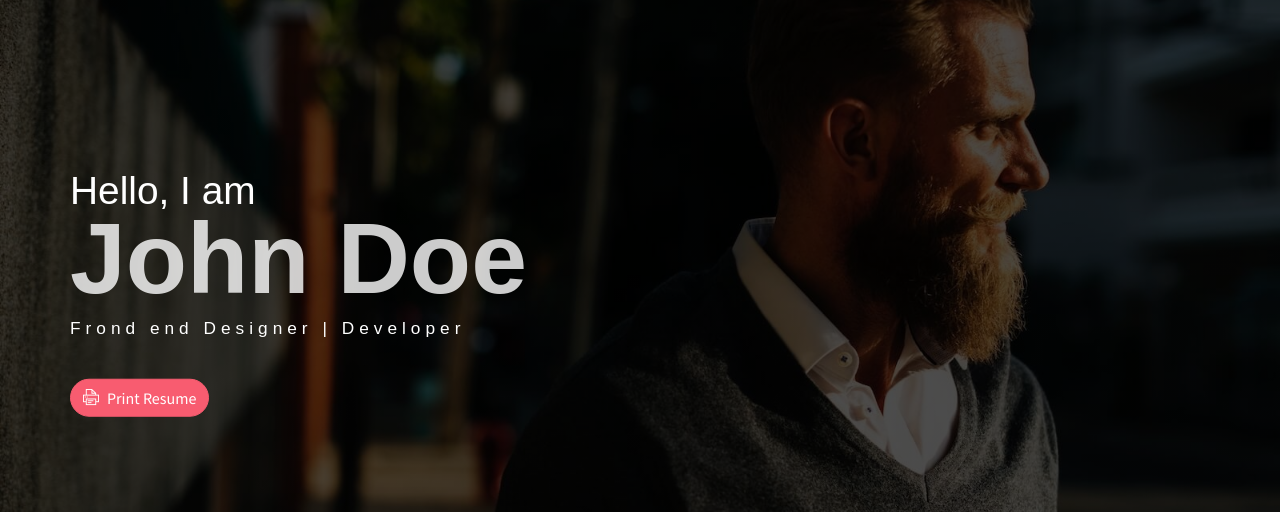
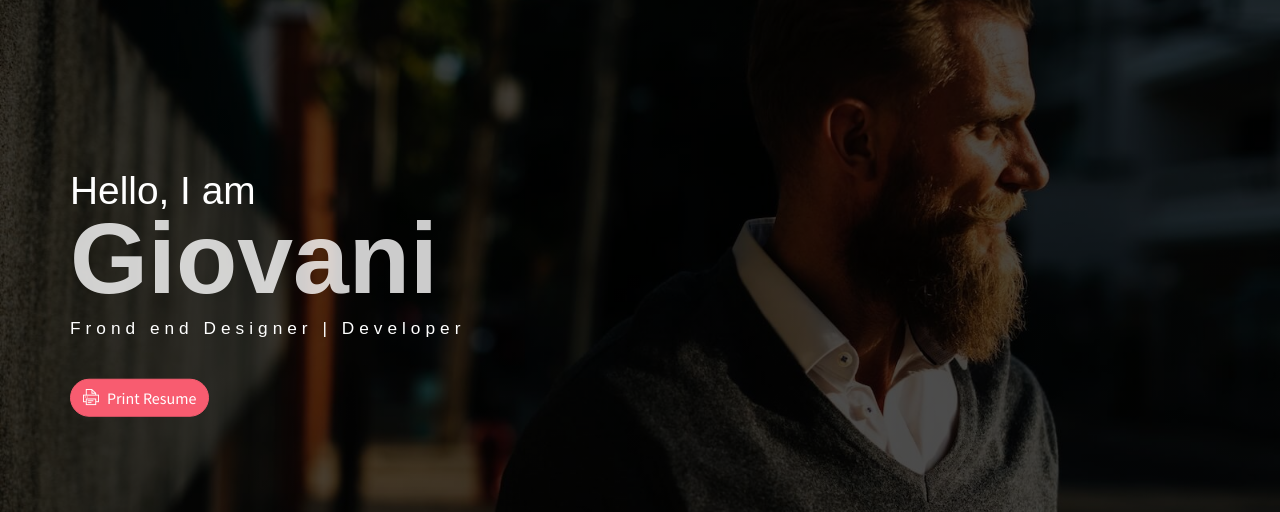
Before and after one commit to giovanimachado/giovanimachado.github.io, a website: page index.html in a window 1280 px wide. Shown: the part 60-572 px from the top of the page. Drawn offline with Linux system fonts and the light colour scheme; some packages are replaced by stand-ins of ours.

Commit message:
update site

```diff
--- a/index.html
+++ b/index.html
@@ -24,7 +24,7 @@
             </ul>
             <div class="header-content">
                 <h4 class="header-subtitle" >Hello, I am</h4>
-                <h1 class="header-title">John Doe</h1>
+                <h1 class="header-title">Giovani</h1>
                 <h6 class="header-mono" >Frond end Designer | Developer</h6>
                 <button class="btn btn-primary btn-rounded"><i class="ti-printer pr-2"></i>Print Resume</button>
             </div>
@@ -50,7 +50,7 @@
                 <ul class="navbar-nav brand">
                     <img src="assets/imgs/avatar.jpg" alt="" class="brand-img">
                     <li class="brand-txt">
-                        <h5 class="brand-title">John Doe</h5>
+                        <h5 class="brand-title">Giovani</h5>
                         <div class="brand-subtitle">Web Designer | Developer</div>
                     </li>
                 </ul>
```
